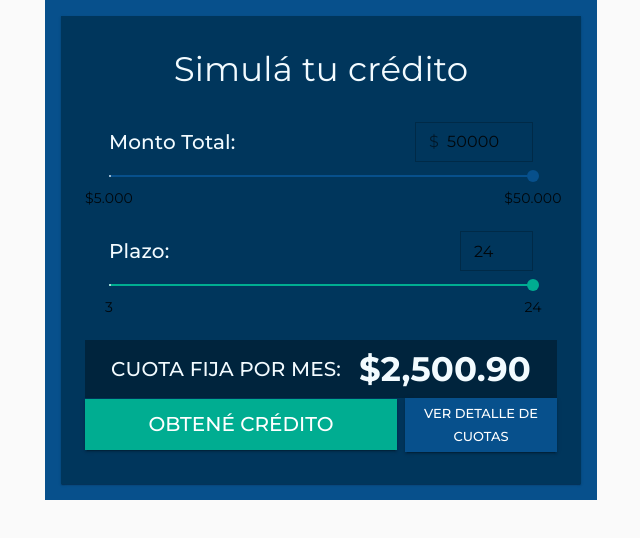
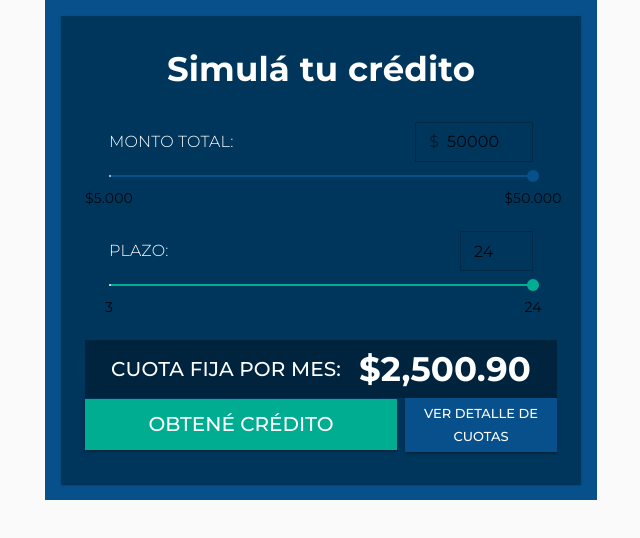
Before and after one commit to Alejo-Martinez-Grau/simulador-creditos-ccyd, a React (Create React App) app: page / in a window 1280 px wide. Shown: the top 538 px of the page, without its empty margins (319-959 px from the left). Built offline with nearby package versions, Linux system fonts and the light colour scheme.

Commit message:
pequeñas mejoras vizuales a las etiquetas de los sliders

```diff
--- a/src/App.js
+++ b/src/App.js
@@ -30,7 +30,7 @@ const customTheme = createMuiTheme({
       main: "#07508C",
     },
     default: {
-      main: "#F2FBFF",
+      main: "#FFF",
     },
     bg1: {
       main: "#00365C",
@@ -48,7 +48,7 @@ function App() {
               <Container>
                 <Box p={4} color="default.main">
                   <Typography component="h1" variant="h4" align="center">
-                    Simulá tu crédito
+                    <Box fontWeight='fontWeightBold'> Simulá tu crédito</Box>
                   </Typography>
                 </Box>
                 <Box  px={3}>
--- a/src/CuotasSlider.js
+++ b/src/CuotasSlider.js
@@ -39,7 +39,7 @@ const CuotasSlider = () => {
          alignItems="center"
       >
           <Box color='default.main' >
-        <Typography variant='h6'>Plazo:</Typography>
+        <Typography variant='body1'><Box fontWeight='fontWeightLight'> PLAZO:</Box></Typography>
         </Box>
         <OutlinedInput
         color='primary'
--- a/src/PrestamoSlider.js
+++ b/src/PrestamoSlider.js
@@ -31,14 +31,14 @@ const PrestamoSlider = () => {
     },
   ];
   return (
-    <Box color="default.main">
+    <Box color="#FFF">
       <Grid
          container
          direction="row"
          justify="space-between"
          alignItems="center"
       >
-        <Typography variant='h6'>Monto Total:</Typography>
+        <Typography variant='body1'><Box fontWeight='fontWeightLight'> MONTO TOTAL:</Box></Typography>
         <OutlinedInput
         color='secondary'
         variant="outlined"
```
